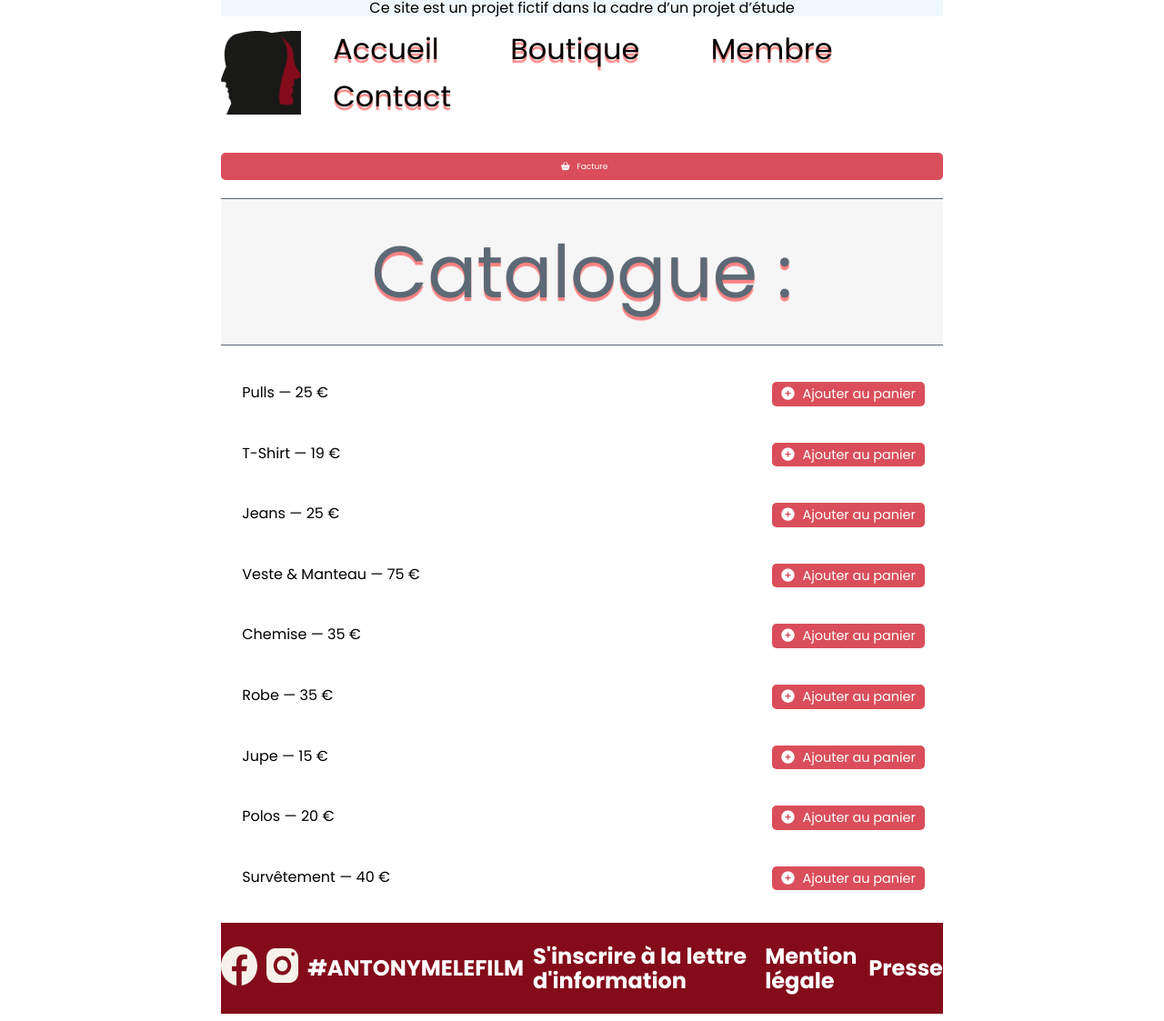
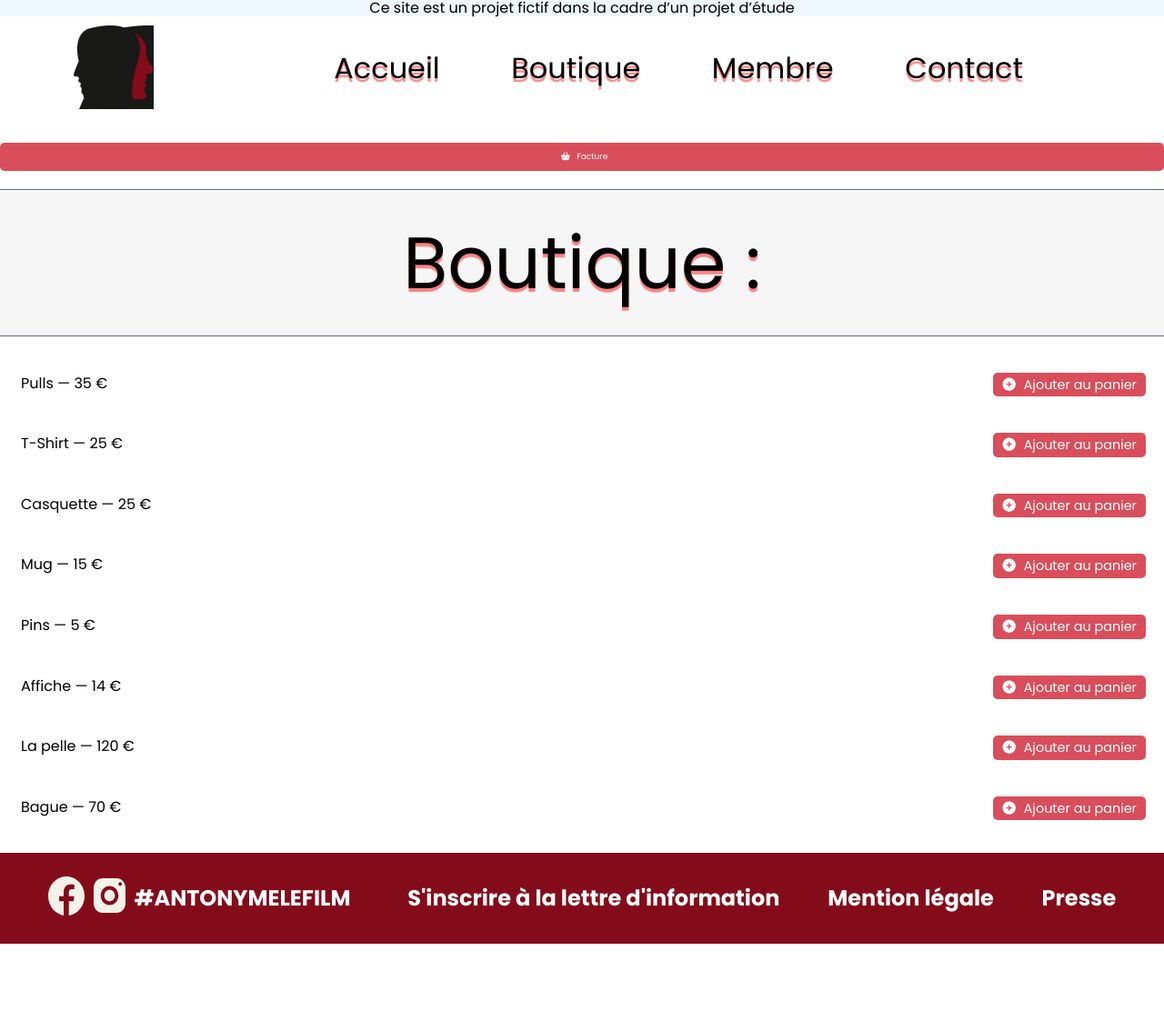
Before and after one commit to Balfoo/Antonyme, a PHP site: page /antonyme/boutique in a window 1280 px wide. Shown: the whole page at 91% size. After the commit the page ends 1038 px from the top, so only its background shows below. Run offline with PHP 8.4, Linux system fonts and the light colour scheme; some libraries are stand-ins or nearby versions.

Commit message:
boutique

```diff
--- a/asset/boutique.css
+++ b/asset/boutique.css
@@ -3,11 +3,11 @@ body{
   font-family: 'Poppins';
   margin: auto;
   position: relative;
-  width: 21cm;
-  height: 29.7cm;
 }
+
 h1{
   text-align: center;
+  color: black !important;
 }
 
 a.facture:not([href]), a.facture:hover, a.facture:active{
--- a/programme.js
+++ b/programme.js
@@ -4,15 +4,14 @@
 var produits = new Array();
   // produits["NomdemonProduit"] = ["prix", "description"];
 
-  produits["Pulls"] = ["Pulls", "25", "100% coton éco-responsable", "0"];
-  produits["T-Shirt"] = ["T-Shirt", "19", "En promo", "0"];
-  produits["Jeans"] = ["Jeans", "25", "inusable", "0"];
-  produits["Veste & Manteau"] = ["Veste & Manteau", "75", "anti-tout et confortable", "0"];
-  produits["Chemise"] = ["Chemise", "35", "aérer", "0"];
-  produits["Robe"] = ["Robe", "35", "légère", "0"];
-  produits["Jupe"] = ["Jupe", "15", "douse et 100% coton", "0"];
-  produits["Polos"] = ["Polos", "20", "tien chaux", "0"];
-  produits["Survêtement"] = ["Survêtement", "40", "Un peu chère", "0"];
+  produits["Pulls"] = ["Pulls", "35", "Avec le logo du film", "0"];
+  produits["T-Shirt"] = ["T-Shirt", "25", "Avec le logo du film", "0"];
+  produits["Casquette"] = ["Casquette", "25", "La casquette du réalisateur", "0"];
+  produits["Mug"] = ["Mug", "15", "Récupiant Buvable", "0"];
+  produits["Pins"] = ["pins", "5", "Au Top !", "0"];
+  produits["Affiche"] = ["Affiche", "14", "l'affiche du film", "0"];
+  produits["La pelle"] = ["La pelle", "120", "Figurine de la pelle", "0"];
+  produits["Bague"] = ["Bague", "70", "Bague de Mendi", "0"];
 
 
 
--- a/view/boutique_view.php
+++ b/view/boutique_view.php
@@ -17,7 +17,7 @@ include('partials/_header.php');
         <a class="facture" onclick="display();"><i class="fas fa-shopping-basket"></i> Facture</a>
       </div>
 
-      <h1>Catalogue :</h1>
+      <h1>Boutique :</h1>
 
       <div>
         <p id="articles">
@@ -34,22 +34,22 @@ include('partials/_header.php');
           <tr>
             <td id="client">
 
-              <div><span>Entreprise</span> Environnement Corporative</div>
-              <div><span>Client</span> Patrice Hammer</div>
-              <div><span>Adresse</span> 15 rue du dieu, 75000 Paris</div>
-              <div><span>Email</span> <a href="mailto:monmail@gmail.com">Patrice.Hammer@free.fr</a></div>
-              <div><span>Date</span> 23 Mai 2020</div>
+              <!--<div><span>Nom</span></div>
+              <div><span>Client</span></div>
+              <div><span>Adresse</span> lens</div>
+              <div><span>Email</span> <a href="antonymelefilm@gmail.com">antonymelefilm@gmail.com</a></div>-->
+              <div><span>Date</span> <?php echo date("d-m-Y"); ?></div>
 
 
             </td>
 
             <td id="entreprise">
 
-              <div>Forger</div>
-              <div>la Defence Grand Arche</div>
-              <div>92400, Hauts-de-Seine France</div>
-              <div>06 56 28 03 95</div>
-              <div>Forger.fr@gmail.com</div>
+              <div>Antonyme le film</div>
+              <div>Lens</div>
+              <div>France</div>
+              <div></div>
+              <div>antonymelefilm@gmail.com</div>
 
             </td>
           </tr>
```
